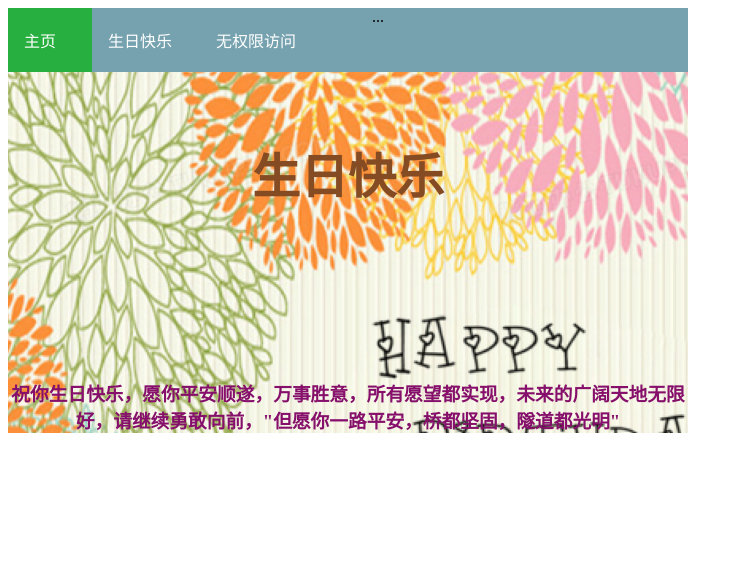
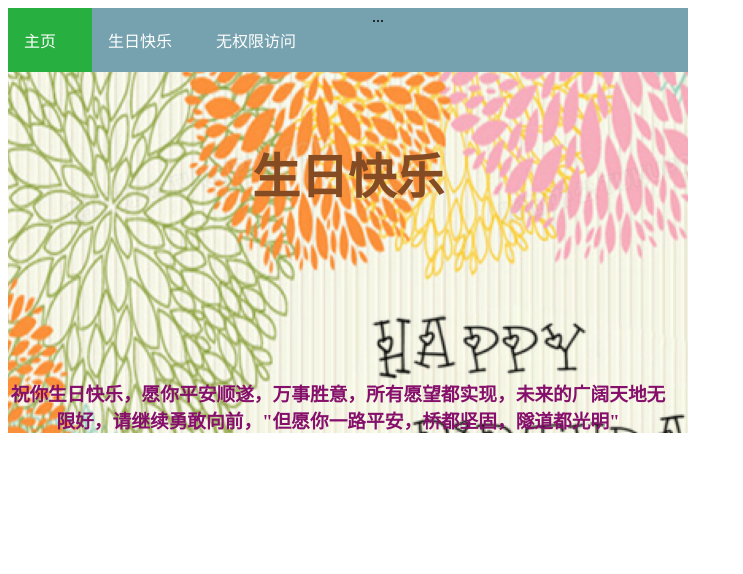
Before and after one commit to 3331674799/901Ceremony.github.io, a PHP site: page /link.html in a window 1280 px wide. Shown: the top 574 px of the page, without its empty margins (0-743 px from the left). Run offline with PHP 8.4, Linux system fonts and the light colour scheme; some libraries are stand-ins or nearby versions.

Commit message:
Update style.css

```diff
--- a/style.css
+++ b/style.css
@@ -38,7 +38,7 @@ li a:hover:not(.active) {
 
 }
 .pop h3{color: #850f6a;
-width:680px;
+width:660px;
 text-align: center}
 .cannot img{
     width: auto;
```
